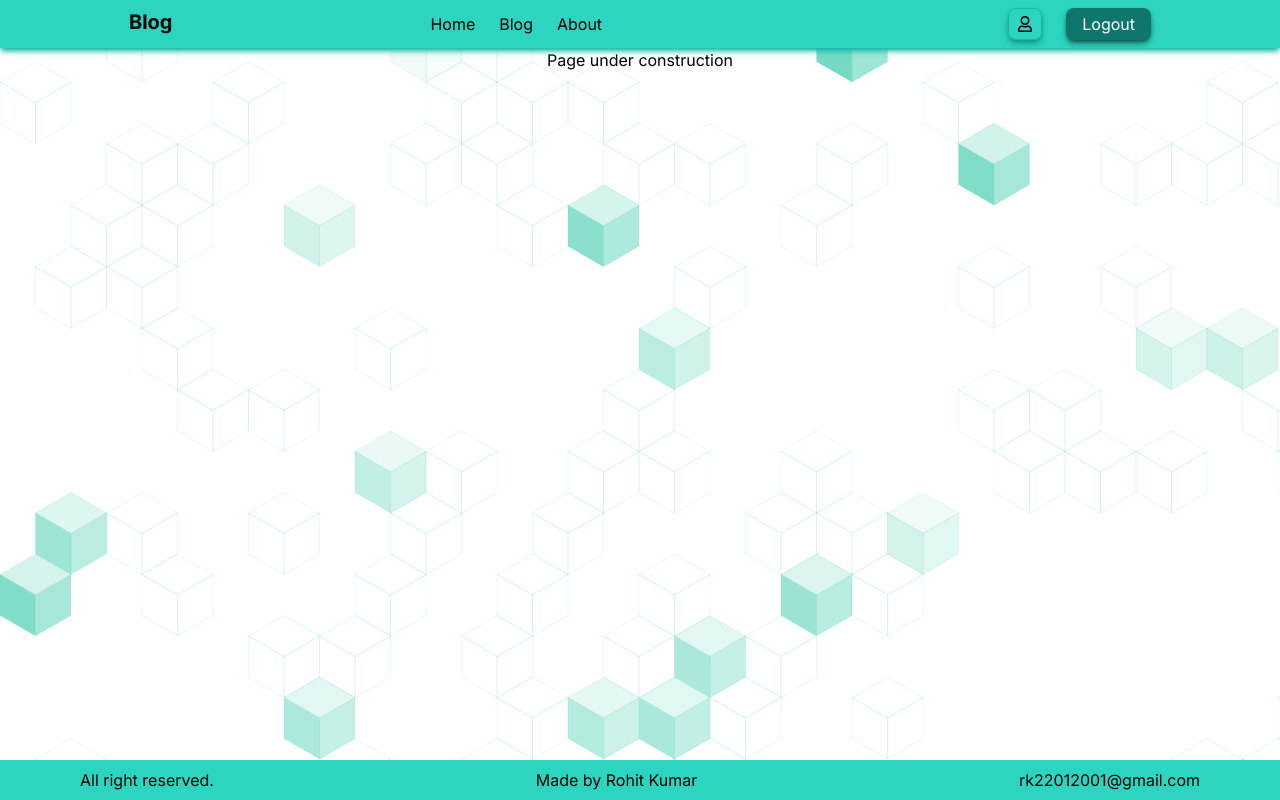
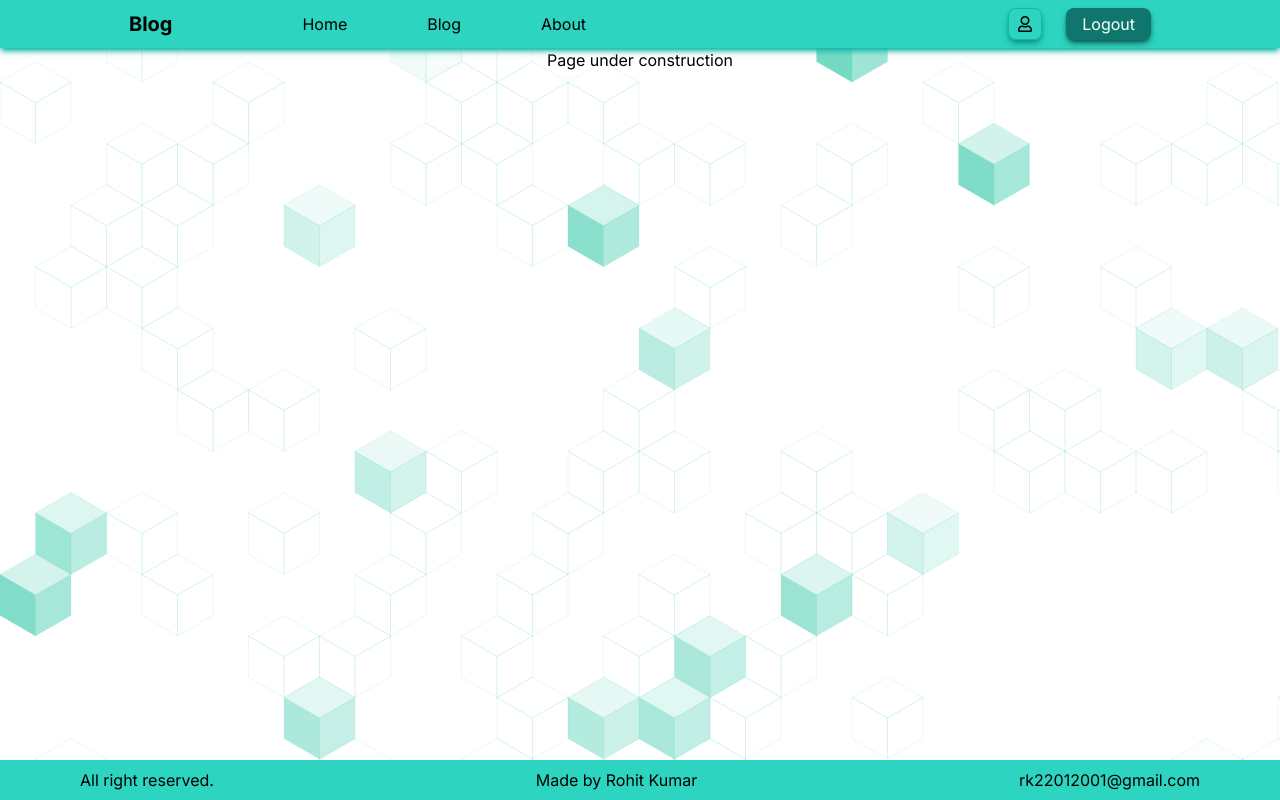
Before and after one commit to Rohit22-dev/Blog, a Next.js app: page /about in a window 1280 px wide. Built offline with nearby package versions, Linux system fonts and the light colour scheme.

Commit message:
changed nav menu and footer

```diff
--- a/src/components/AdvertCard.jsx
+++ b/src/components/AdvertCard.jsx
@@ -5,7 +5,7 @@ import advert from "../../public/images/advert.jpeg";
 const AdvertCard = () => {
   return (
     <div className="w-full lg:w-[30%] h-fit bg-gray-100 lg:sticky top-[130px] rounded-md p-3 ">
-      <div className="flex flex-col border-teal-700 border h-full rounded-md p-2">
+      <div className="flex flex-col border-teal-500 border h-full rounded-md p-2">
         <div className="flex items-center justify-between">
           <h2 className="font-sans">Sponsored</h2>
           <p className="text-slate-500 text-sm italic ">Create ad</p>
--- a/src/components/Footer.jsx
+++ b/src/components/Footer.jsx
@@ -2,7 +2,7 @@ import React from "react";
 
 const Footer = () => {
   return (
-    <footer className="flex md:flex-row flex-col text-xs md:text-base fixed items-center justify-between px-20 p-2 bg-teal-400 bottom-0 w-full">
+    <footer className="flex md:flex-row flex-col text-xs md:text-base items-center justify-between px-20 p-2 bg-teal-400 mt-auto w-full">
       <p>All right reserved.</p>
       <p>Made by Rohit Kumar</p>
       <p>rk22012001@gmail.com</p>
--- a/src/components/Home.jsx
+++ b/src/components/Home.jsx
@@ -36,7 +36,7 @@ const Home = () => {
       ) : (
         <div className="flex flex-col-reverse lg:flex-row justify-around pt-20 gap-8 px-10">
           <Profile />
-          <div className="flex flex-col w-full lg:w-1/2  gap-10 pb-14">
+          <div className="flex flex-col w-full lg:w-1/2  gap-10 pb-10">
             {blogs?.reverse().map((blog, index) => (
               <BlogCard key={index} data={blog} />
             ))}
--- a/src/components/Navbar.jsx
+++ b/src/components/Navbar.jsx
@@ -44,8 +44,8 @@ const Navbar = () => {
 
   return (
     <div className="w-full sticky top-0 flex justify-between md:justify-around px-10 md:px-6 lg:px-16 py-2 shadow-md shadow-teal-500 bg-teal-400 ">
-      <h1 className="font-bold text-xl inline">Blog</h1>
-      <nav className="md:flex gap-4 w-1/2 md:gap-6 px-4 md:px-20 lg:px-32 items-center hidden">
+      <h1 className="font-bold text-xl inline self-center">Blog</h1>
+      <nav className="md:flex w-1/2 gap-10 lg:gap-20 items-center hidden">
         <CustomLink link="/" title="Home" />
         <CustomLink link="/blog" title="Blog" />
         <CustomLink link="/about" title="About" />
@@ -92,7 +92,9 @@ const Navbar = () => {
 
       <div
         className={`flex md:hidden flex-col items-center pt-20 h-screen rounded-lg ${
-          isOpen ? "x w-3/5 sm:w-1/2 px-16 divide-teal-400 divide-y-2" : "w-0"
+          isOpen
+            ? "x w-3/5 sm:w-1/2 px-16 divide-teal-400 divide-y-2"
+            : "hidden"
         } backdrop-blur-sm right-0 absolute bg-teal-500/30 top-0 transition-all ease-in-out duration-300`}
       >
         <CustomMobileLink link="/" title="Home" />
```
